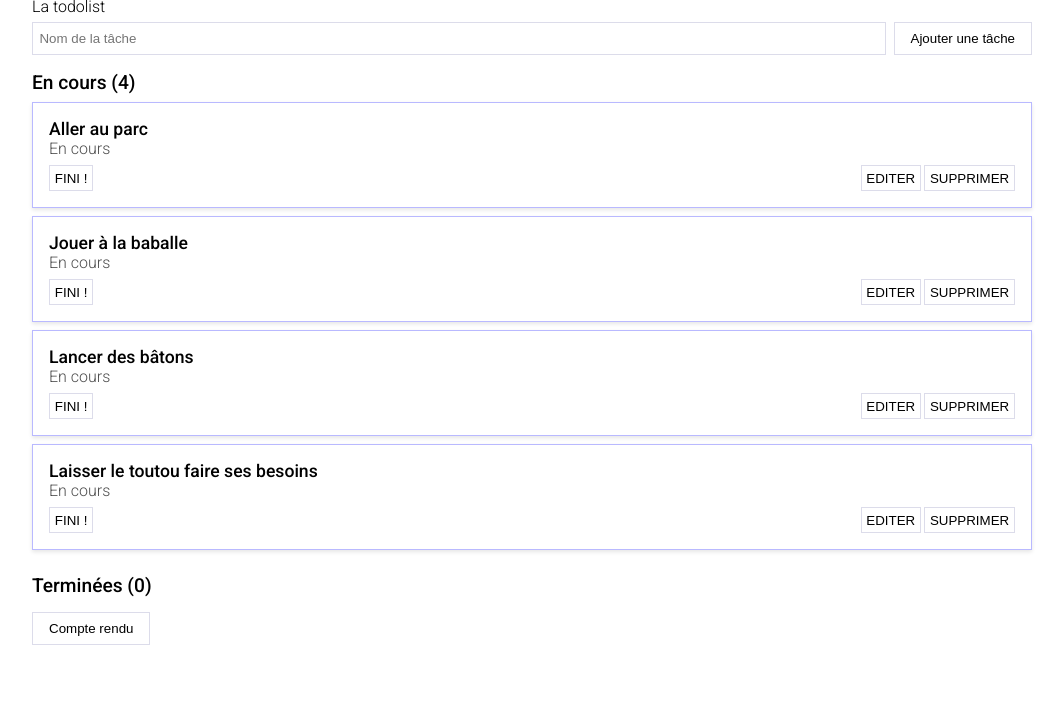
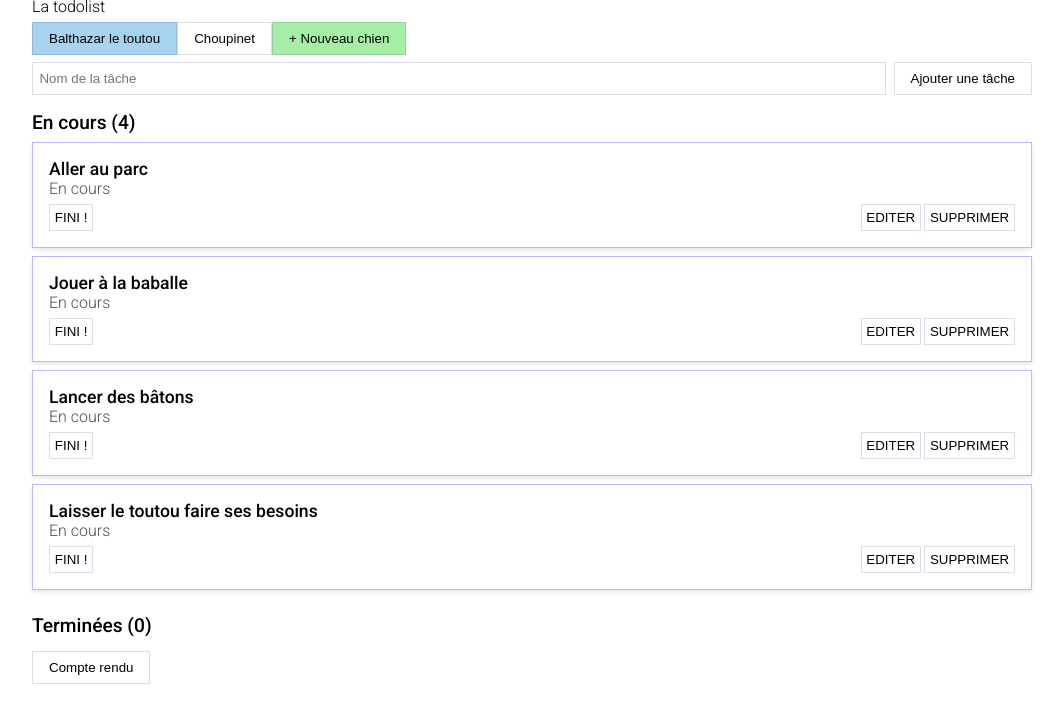
Before and after one commit to vgougeon/toutoulist, a plain HTML site: page index.html in a window 1280 px wide. Shown: the part 63-786 px from the top of the page, without its empty margins (108-1171 px from the left). Drawn offline with Linux system fonts and the light colour scheme.

Commit message:
Dog list

```diff
--- a/index.html
+++ b/index.html
@@ -13,6 +13,11 @@
         <h1>Toutouliste</h1>
         <span>La todolist</span>
         <div class="flex">
+            <div class="flex" id="dogs"></div>
+            <button class="done" onclick="newDog()">+ Nouveau chien</button>
+        </div>
+
+        <div class="flex">
             <input type="text" id="taskName" placeholder="Nom de la tâche">
             <button onclick="add()">Ajouter une tâche</button>
         </div>
@@ -27,6 +32,8 @@
         <button onclick="feedback()">Compte rendu</button>
     </section>
     <section id="feedback"></section>
+    <script src="src/Dog.js"></script>
+    <script src="src/Todo.js"></script>
     <script src="script.js"></script>
 </body>
 </html>
--- a/init.json
+++ b/init.json
@@ -1 +1,10 @@
-["Aller au parc", "Jouer à la baballe", "Lancer des bâtons", "Laisser le toutou faire ses besoins"]
+[
+    {
+        "name": "Balthazar le toutou",
+        "todo": ["Aller au parc", "Jouer à la baballe", "Lancer des bâtons", "Laisser le toutou faire ses besoins"]
+    },
+    {
+        "name": "Choupinet",
+        "todo": ["Dire bonjour"]
+    }
+]
--- a/script.js
+++ b/script.js
@@ -1,110 +1,40 @@
 let todo = []
-class Todo {
-    name;
-    done = false;
-    removed = false;
-    container = null;
-    editMode = false;
-    constructor(name) {
-        this.name = name;
-    }
-
-    render() {
-        this.container = document.createElement('div')
-
-        const status = document.createElement('span')
-        const toggle = document.createElement('button')
-        const actions = document.createElement('div')
-        const edit = document.createElement('button')
-        const remove = document.createElement('button')
-
-        let title;
-        if(!this.editMode) {
-            title = document.createElement('span')
-            title.innerText = this.name
-            title.classList = "title"
-        }
-        else {
-            title = document.createElement('div')
-            title.classList = "flex"
-            const input = document.createElement('input')
-            const sendEdit = document.createElement('button')
-            input.value = this.name
-            input.onkeyup = (event) => { if(event.key === "Enter") this.sendEdit()}
-            input.focus();
-            sendEdit.innerText = "Valider"
-            sendEdit.onclick = () => this.sendEdit()
-            title.appendChild(input)
-            title.appendChild(sendEdit)
-        }
-
-
-        status.innerText = this.done ? "Terminé" : "En cours"
-        status.classList = "status"
-
-        toggle.innerText = this.done ? "Déplacer dans 'En cours'" : "FINI !"
-        toggle.onclick = () => this.toggle();
-
-        edit.innerText = "Editer"; edit.classList = "ml-auto mr-1"
-        edit.onclick = () => this.edit();
-
-        remove.innerText = "Supprimer"
-        remove.onclick = () => this.remove();
-
-        actions.classList = "flex"
-        actions.appendChild(toggle)
-        actions.appendChild(edit)
-        actions.appendChild(remove)
-
-        this.container.appendChild(title)
-        this.container.appendChild(status)
-        this.container.appendChild(actions)
-        return this.container
-    }
-    sendEdit() {
-        this.name = this.container.children[0].children[0].value
-        this.editMode = false;
-        updateDisplay()
-    }
-    edit() {
-        this.editMode = !this.editMode
-        updateDisplay()
-    }
-    remove() {
-        this.removed = true
-        updateDisplay()
-    }
-    toggle() {
-        this.done = !this.done
-        updateDisplay()
-    }
-}
+let dogs = []
 
 function updateDisplay() {
     const pending = document.querySelector("#todoPending");
     const done = document.querySelector("#todoDone");
     pending.innerHTML = "", done.innerHTML = "";
 
-    const pendingList = todo
+    const pendingList = selected.todo
     .filter(item => item.done === false && item.removed === false)
     .map(item => item.render())
     for(let item of pendingList) { pending.appendChild(item) }
 
-    const doneList = todo
+    const doneList = selected.todo
     .filter(item => item.done === true && item.removed === false)
     .map(item => item.render())
     for(let item of doneList) { done.appendChild(item) }
 
     document.querySelector("#pendingNb").innerText = pendingList.length || 0
     document.querySelector("#doneNb").innerText = doneList.length || 0
+
+    const dogList =  document.querySelector("#dogs")
+    dogList.innerHTML = ""
+    dogs.map(dog => dogList.appendChild(dog.render()))
 }
 
 function add() {
     let task = document.querySelector("#taskName")
     if(task.value) {
-        todo.push(new Todo(task.value))
+        selected.addTodo(task.value)
         updateDisplay()
     }
+}
+
+function newDog() {
+    dogs.push(new Dog());
+    updateDisplay()
 }
 
 function feedback() {
@@ -125,7 +55,7 @@ function feedback() {
 
     const tbody = document.createElement("tbody")
     table.appendChild(tbody)
-    for(let item of todo.sort((a, b) =>  Number(a.done) - Number(b.done))) {
+    for(let item of selected.todo.sort((a, b) =>  Number(a.done) - Number(b.done))) {
         if(item.removed) continue;
         const row = document.createElement("tr")
         const name = document.createElement("td")
@@ -149,9 +79,10 @@ function init() {
     .then((json) => {
         if(Array.isArray(json)) {
             for(let item of json) {
-                todo.push(new Todo(item))
+                dogs.push(new Dog(item))
             }
         }
+        selected = dogs[0] || null
         updateDisplay()
     })
 }
--- /dev/null
+++ b/src/Dog.js
@@ -0,0 +1,26 @@
+let selected = null
+class Dog {
+    static nbDog = 0
+    todo = []
+    name;
+    constructor(value) {
+        this.name = "Chien " + (++Dog.nbDog)
+        if(value) {
+            this.name = value.name
+            this.todo = value.todo.map((t) => new Todo(t))
+        }
+    }
+
+    render() {
+
+        const button = document.createElement('button')
+        if(selected.name === this.name) button.classList = "selected"
+        button.innerText = this.name
+        button.onclick = () => { selected = this, updateDisplay()}
+        return button
+    }
+
+    addTodo(name) {
+        this.todo.push(new Todo(name))
+    }
+}
--- /dev/null
+++ b/src/Todo.js
@@ -0,0 +1,80 @@
+class Todo {
+    name;
+    done = false;
+    removed = false;
+    container = null;
+    editMode = false;
+    constructor(name) {
+        this.name = name;
+    }
+
+    render() {
+        this.container = document.createElement('div')
+
+        const status = document.createElement('span')
+        const toggle = document.createElement('button')
+        const actions = document.createElement('div')
+        const edit = document.createElement('button')
+        const remove = document.createElement('button')
+
+        let title;
+        if(!this.editMode) {
+            title = document.createElement('span')
+            title.innerText = this.name
+            title.classList = "title"
+        }
+        else {
+            title = document.createElement('div')
+            title.classList = "flex"
+            const input = document.createElement('input')
+            const sendEdit = document.createElement('button')
+            input.value = this.name
+            input.onkeyup = (event) => { if(event.key === "Enter") this.sendEdit()}
+            input.focus();
+            sendEdit.innerText = "Valider"
+            sendEdit.onclick = () => this.sendEdit()
+            title.appendChild(input)
+            title.appendChild(sendEdit)
+        }
+
+
+        status.innerText = this.done ? "Terminé" : "En cours"
+        status.classList = "status"
+
+        toggle.innerText = this.done ? "Déplacer dans 'En cours'" : "FINI !"
+        toggle.onclick = () => this.toggle();
+
+        edit.innerText = "Editer"; edit.classList = "ml-auto mr-1"
+        edit.onclick = () => this.edit();
+
+        remove.innerText = "Supprimer"
+        remove.onclick = () => this.remove();
+
+        actions.classList = "flex"
+        actions.appendChild(toggle)
+        actions.appendChild(edit)
+        actions.appendChild(remove)
+
+        this.container.appendChild(title)
+        this.container.appendChild(status)
+        this.container.appendChild(actions)
+        return this.container
+    }
+    sendEdit() {
+        this.name = this.container.children[0].children[0].value
+        this.editMode = false;
+        updateDisplay()
+    }
+    edit() {
+        this.editMode = !this.editMode
+        updateDisplay()
+    }
+    remove() {
+        this.removed = true
+        updateDisplay()
+    }
+    toggle() {
+        this.done = !this.done
+        updateDisplay()
+    }
+}
--- a/styles.css
+++ b/styles.css
@@ -103,3 +103,7 @@ td {
 .done {
     background: rgb(166, 238, 166);
 }
+
+.selected {
+    background: rgb(166, 211, 238);
+}
```
